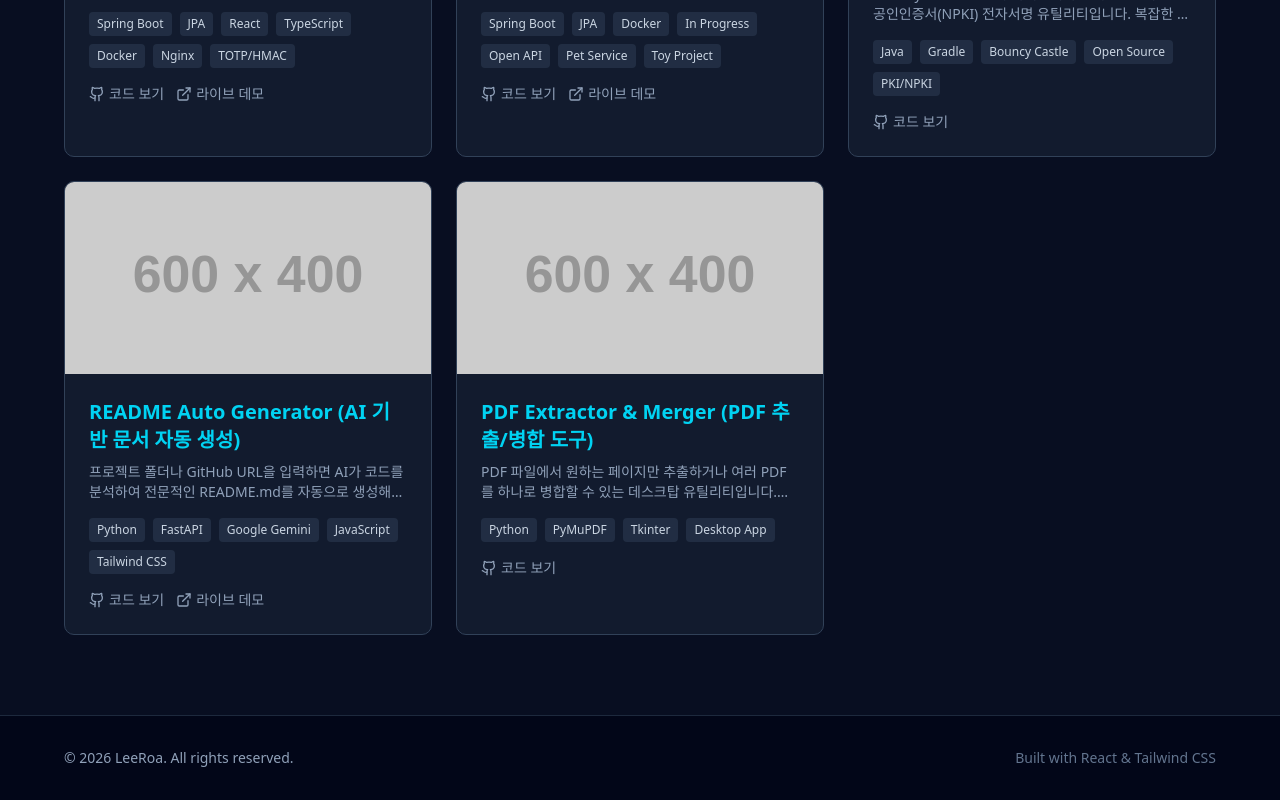
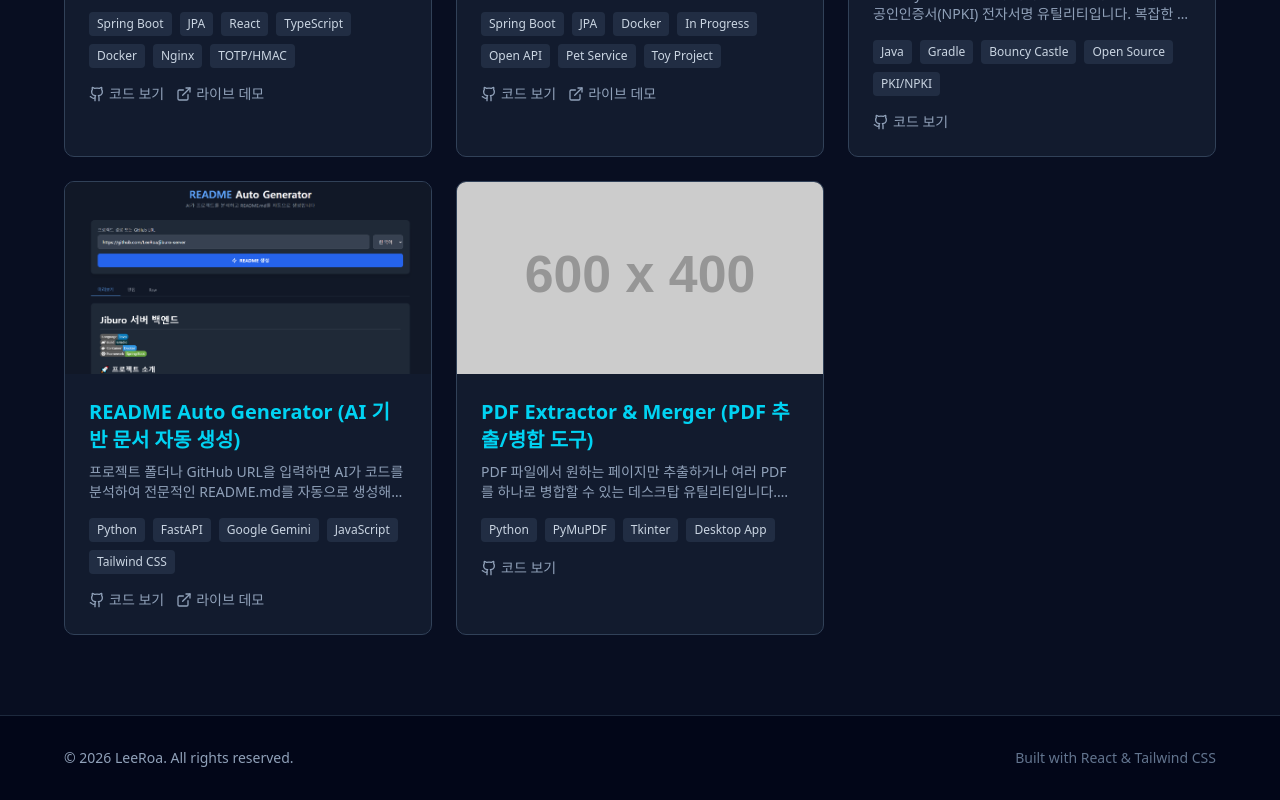
Before and after one commit to LeeRoa/LeeRoa.github.io, a React (Vite) app: page / in a window 1280 px wide. Shown: the part 5394-6194 px from the top of the page. Built offline with nearby package versions, Linux system fonts and the light colour scheme.

Commit message:
포트폴리오 썸네일 이미지 수정

```diff
--- a/src/components/Portfolio.tsx
+++ b/src/components/Portfolio.tsx
@@ -29,7 +29,7 @@ const projects = [
   {
     title: "README Auto Generator (AI 기반 문서 자동 생성)",
     description: "프로젝트 폴더나 GitHub URL을 입력하면 AI가 코드를 분석하여 전문적인 README.md를 자동으로 생성해주는 웹 서비스입니다. Google Gemini API를 활용하며, 한국어/영어 지원 및 실시간 마크다운 미리보기 기능을 제공합니다.",
-    image: "https://placehold.co/600x400/1e293b/06b6d4?text=README+Generator",
+    image: "/images/readme_auto.png",
     tags: ["Python", "FastAPI", "Google Gemini", "JavaScript", "Tailwind CSS"],
     github: "https://github.com/LeeRoa/readme-generator",
     demo: "https://readme-generator-4mxy.onrender.com"
```
Also changed, not shown: public/images/readme_auto.png (added).
